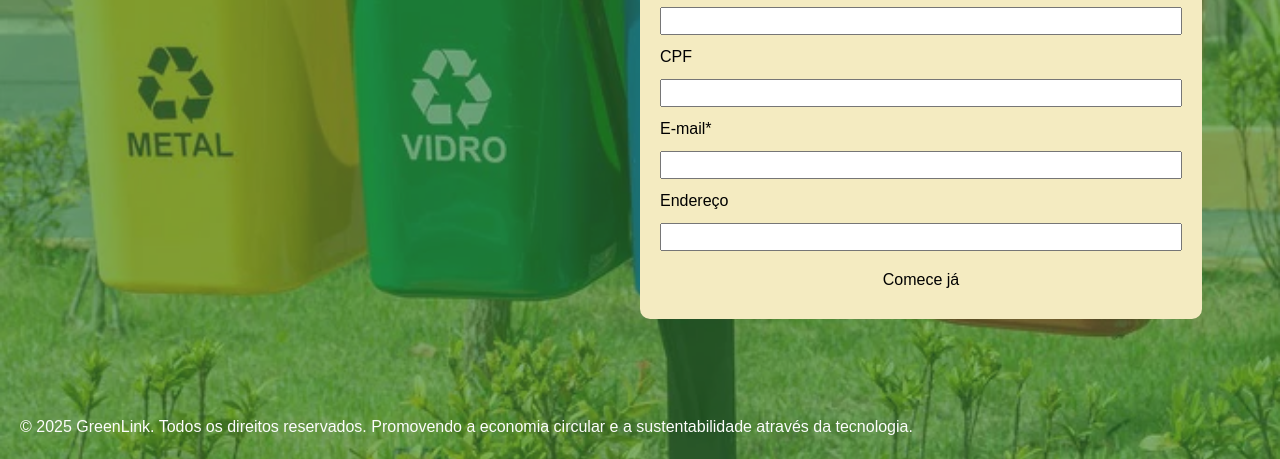
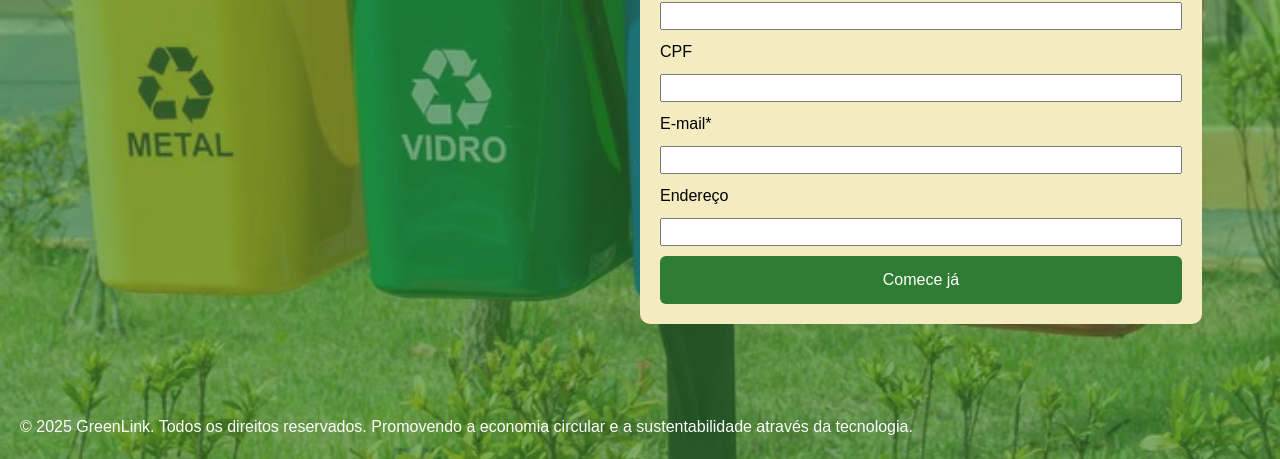
Before and after one commit to greenlink-marketplace/Landing-Page-HTML-CSS-Bootstrap-, a plain HTML site: page version-1/index.html in a window 1280 px wide. Shown: the part 341-800 px from the top of the page. Drawn offline with nearby package versions, Linux system fonts and the light colour scheme.

Commit message:
correcao ded estilizacao do botão

```diff
--- a/version-1/estilos.css
+++ b/version-1/estilos.css
@@ -92,3 +92,24 @@ form{
     flex-direction: column;
     gap: 10px;
 }
+
+.btn {
+    background-color: #2E7D32;
+    color: #fff;
+    padding: 12px;
+    border: none;
+    border-radius: 6px;
+    cursor: pointer;
+    font-size: 1rem;
+    transition: 0.3s;
+}
+
+.btn:hover {
+    background-color: #145a2d;
+    color: #fff;
+}
+
+.btn:hover {
+    background-color: #145a2d;
+    color: #fff;
+}
```
